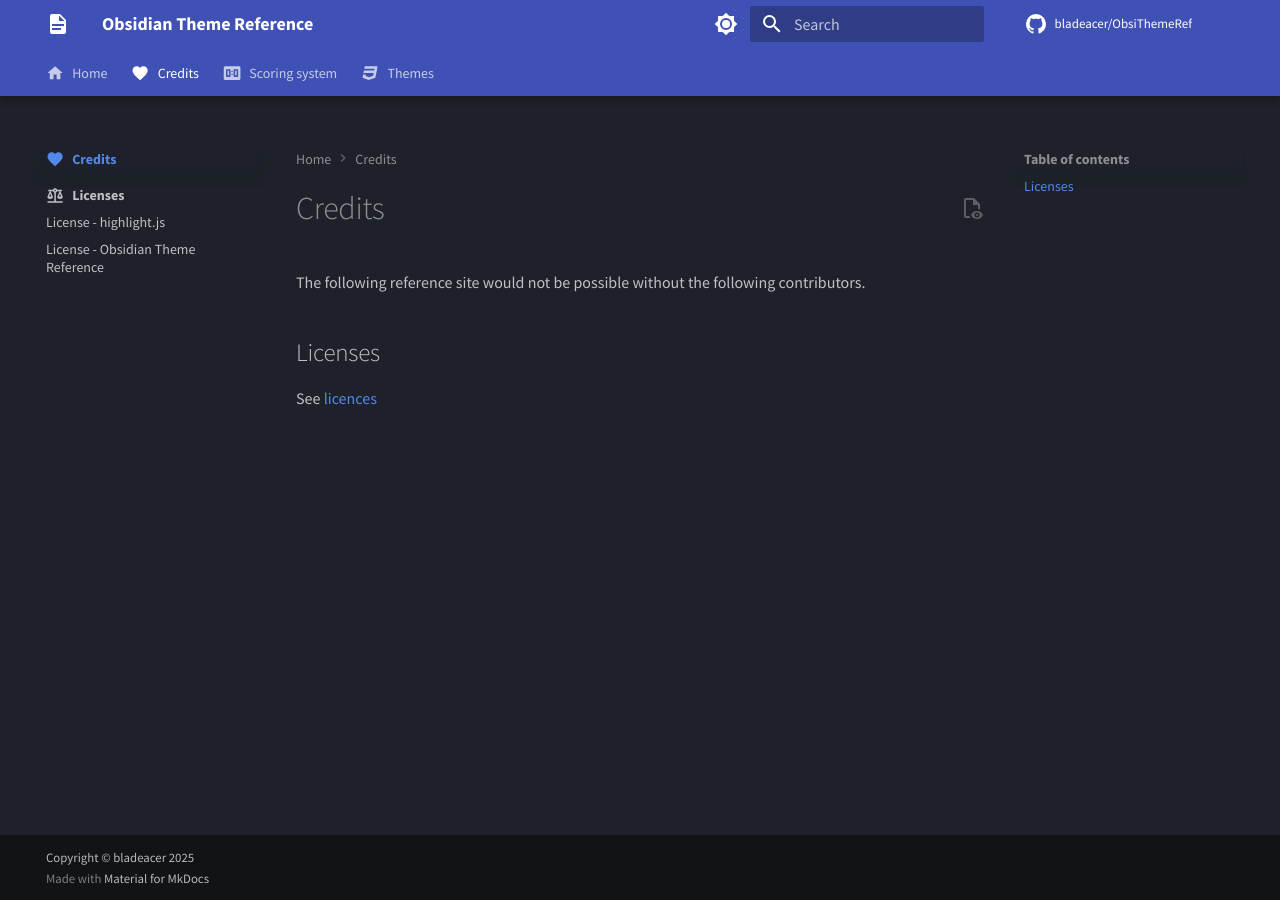
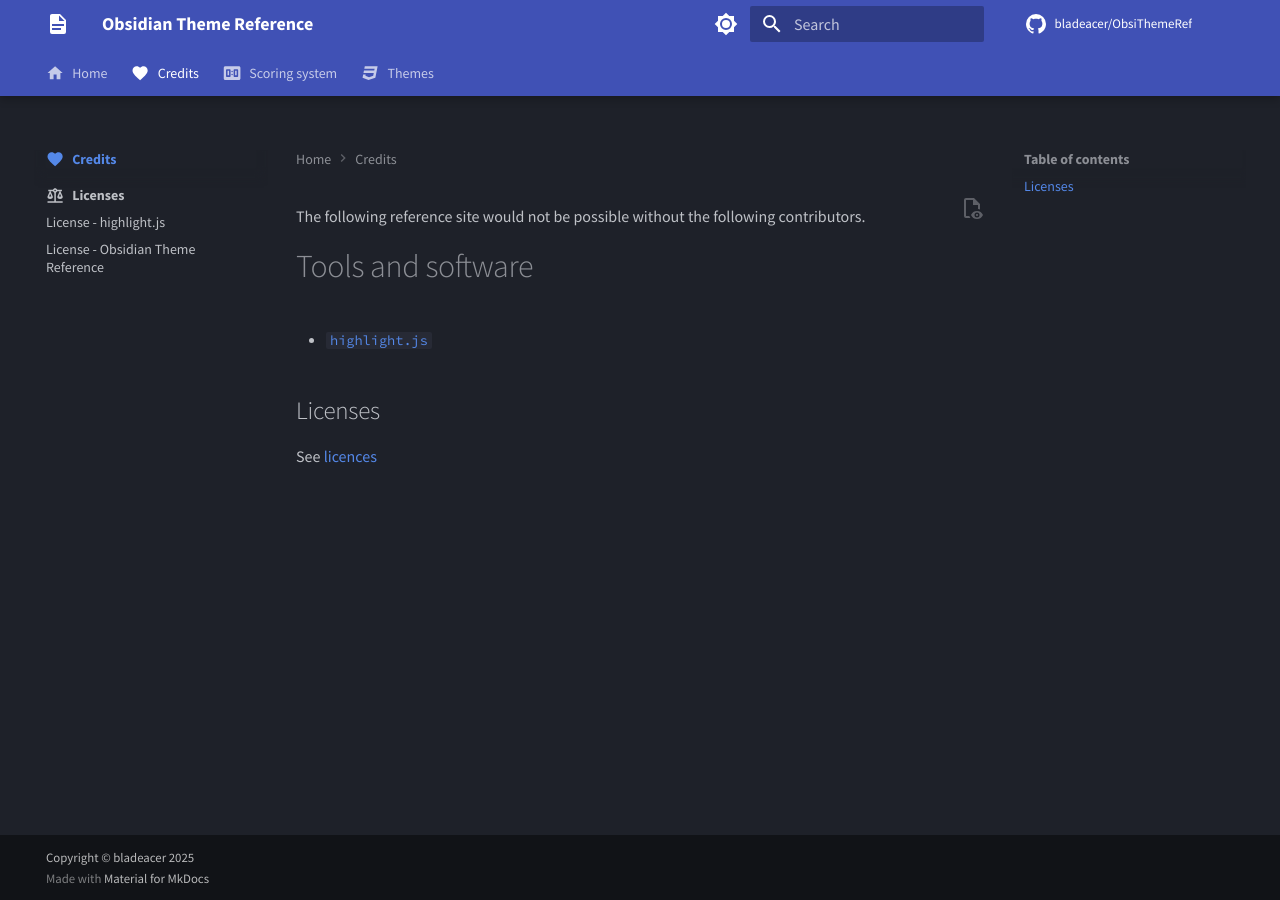
Before and after one commit to bladeacer/ObsiThemeRef, an MkDocs documentation site: the page built from docs/credits/index.md, in a window 1280 px wide. Built offline with MkDocs 1.6.1 and Material for MkDocs 9.7.7, drawn with Linux system fonts in a browser that asks for light colours; nearby versions of some CDN libraries; comment, search, counter and statistics services are not loaded.

Commit message:
Added credits

```diff
--- a/docs/credits/index.md
+++ b/docs/credits/index.md
@@ -5,5 +5,8 @@ icon: material/heart
 
 The following reference site would not be possible without the following contributors.
 
+# Tools and software
+- [`highlight.js`](https://highlightjs.org)
+
 ## Licenses
-See [licences](../)
+See [licences](./licenses/index.md)
--- a/mkdocs.yml
+++ b/mkdocs.yml
@@ -1,5 +1,5 @@
 site_name: Obsidian Theme Reference
-# site_url:
+site_url: https://bladeacer.github.io/ObsiThemeRef/
 repo_url: https://github.com/bladeacer/ObsiThemeRef
 repo_name: bladeacer/ObsiThemeRef
 copyright: >
```
Also changed, not shown: docs/credits/licenses/index.md (+2 -0 lines), 1 other file.
